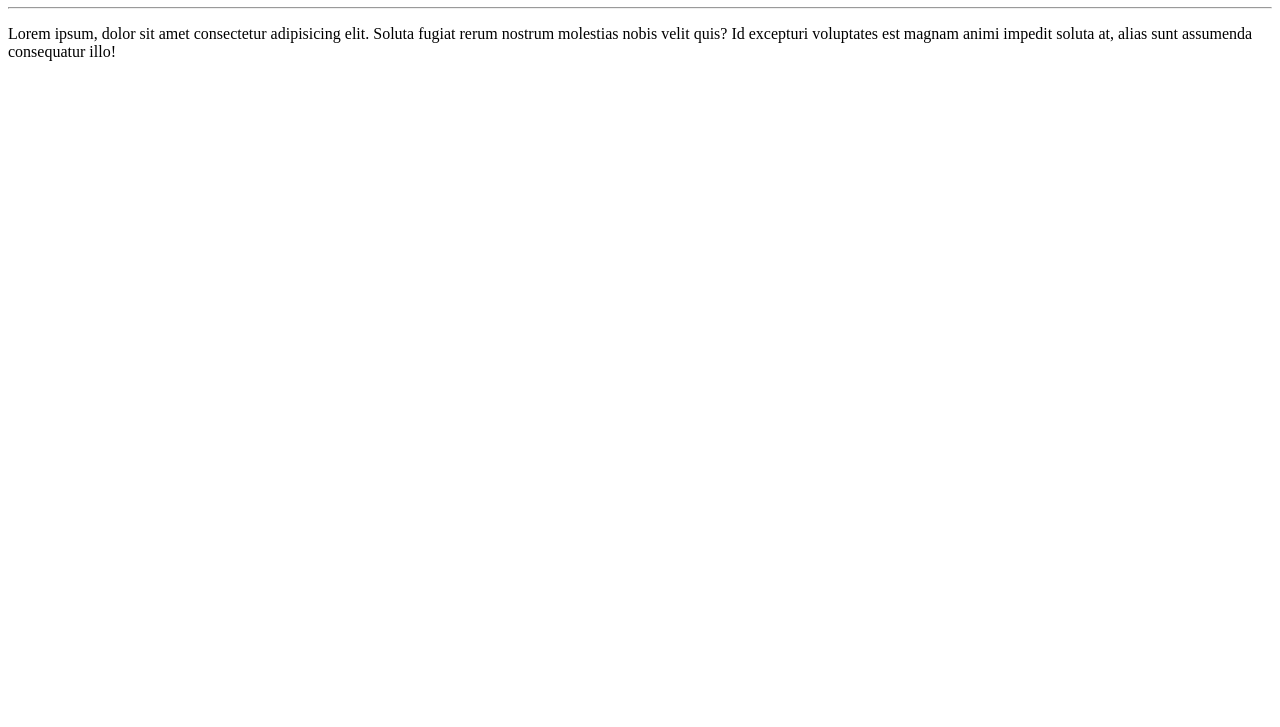
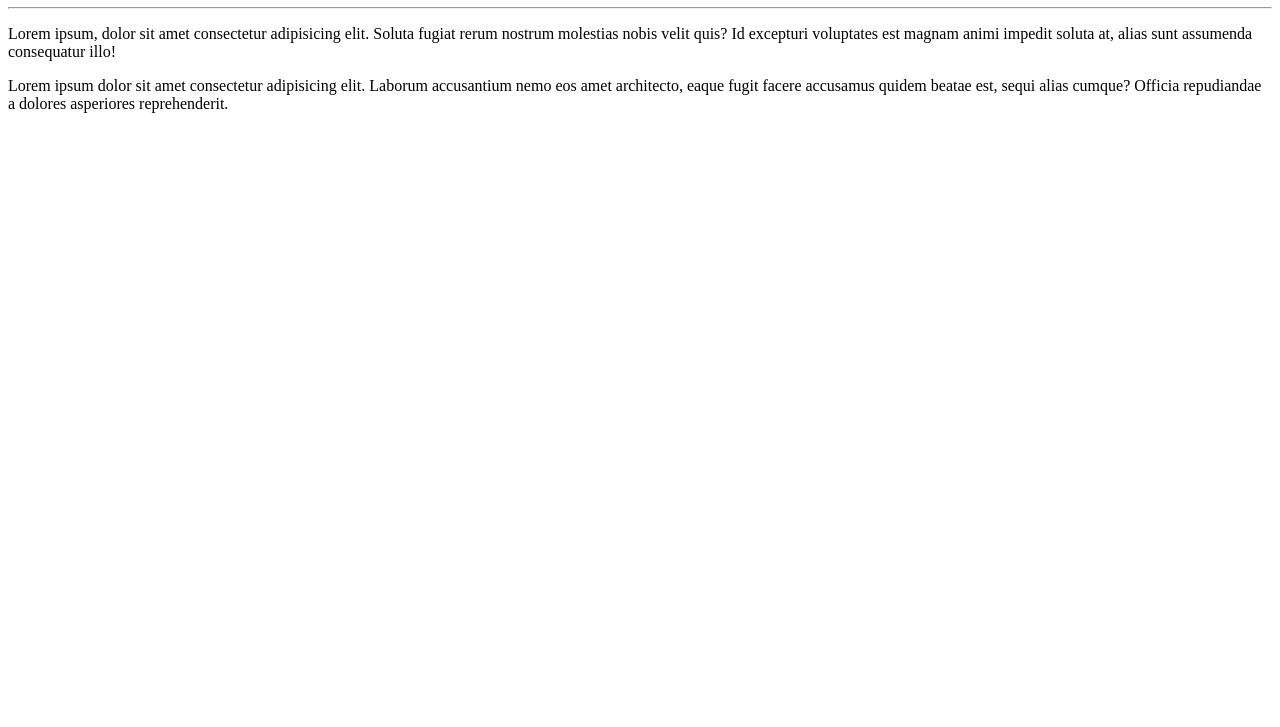
Before and after one commit to Rogimerio/TODO-MATERIAL-GIHUB, a plain HTML site: page index.html in a window 1280 px wide. Shown: the part 73-800 px from the top of the page. Drawn offline with Linux system fonts and the light colour scheme.

Commit message:
Adicionei um paragrafo
Está adicionado.

```diff
--- a/index.html
+++ b/index.html
@@ -10,5 +10,6 @@
     <h1>Meu Mundo!</h1>
     <hr>
    <p> Lorem ipsum, dolor sit amet consectetur adipisicing elit. Soluta fugiat rerum nostrum molestias nobis velit quis? Id excepturi voluptates est magnam animi impedit soluta at, alias sunt assumenda consequatur illo!</p>
+   <p>Lorem ipsum dolor sit amet consectetur adipisicing elit. Laborum accusantium nemo eos amet architecto, eaque fugit facere accusamus quidem beatae est, sequi alias cumque? Officia repudiandae a dolores asperiores reprehenderit.</p>
 </body>
 </html>
```
